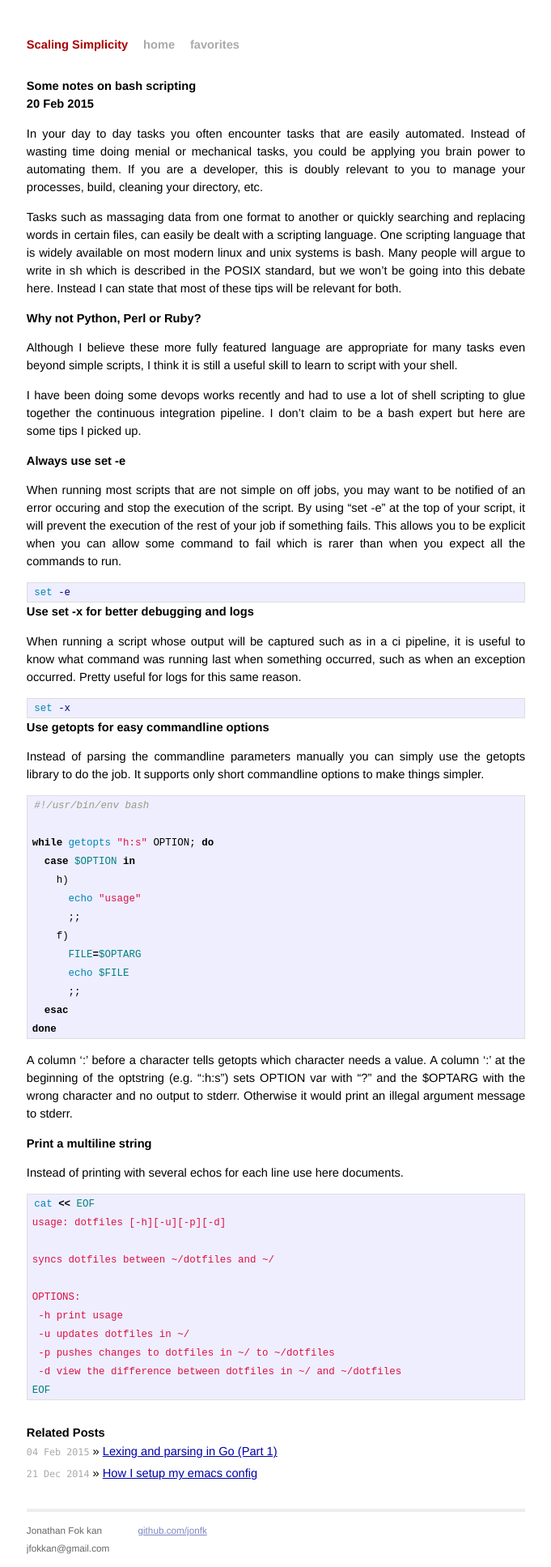
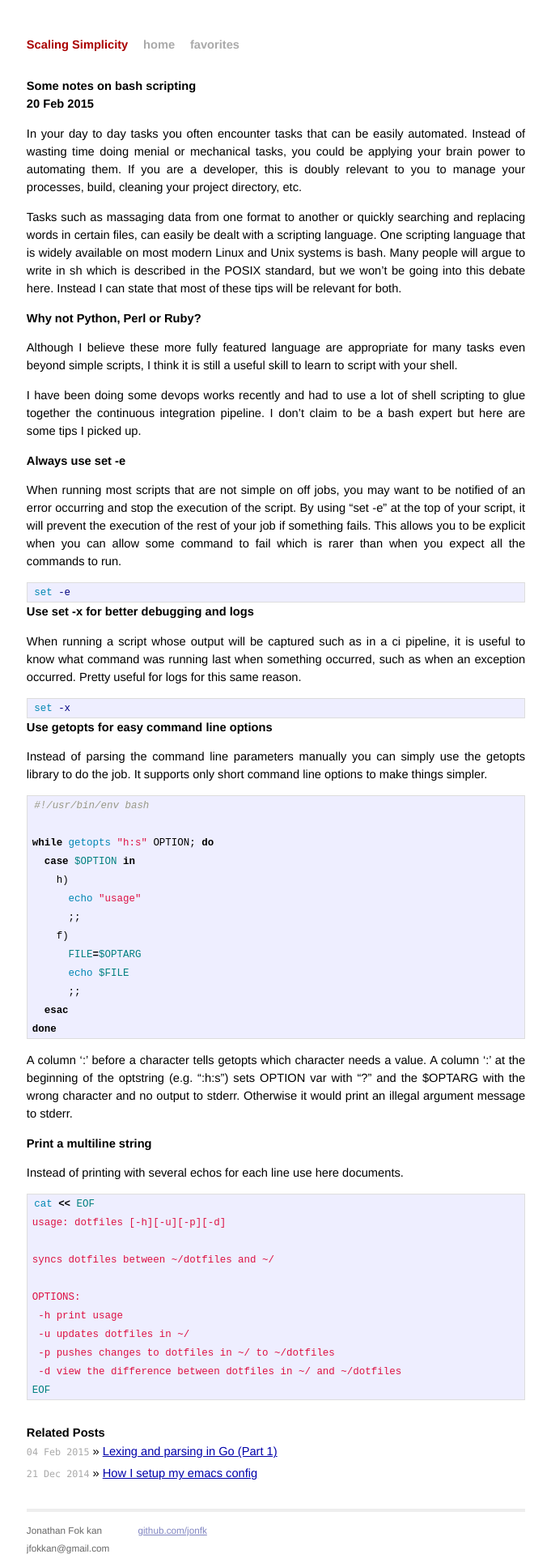
Before and after one commit to jonfk/jonfk.ca, a Jekyll site: the page built from _posts/2015-02-20-2015-Some-notes-on-bash-scripting.md, in a window 1280 px wide. Shown: the whole page at 81% size, without its empty margins (299-980 px from the left). Built offline with Jekyll 4.4.1, drawn with Linux system fonts in a browser that asks for light colours; Markdown is read by kramdown in place of the engine named in the settings.

Commit message:
CORRECT some mistakes

````diff
--- a/_posts/2015-02-20-2015-Some-notes-on-bash-scripting.md
+++ b/_posts/2015-02-20-2015-Some-notes-on-bash-scripting.md
@@ -4,14 +4,14 @@ title: Some notes on bash scripting
 tags: learning script scripting bash shell language
 ---
 
-In your day to day tasks you often encounter tasks that are easily automated. Instead
-of wasting time doing menial or mechanical tasks, you could be applying you brain power
+In your day to day tasks you often encounter tasks that can be easily automated. Instead
+of wasting time doing menial or mechanical tasks, you could be applying your brain power
 to automating them. If you are a developer, this is doubly relevant to you to manage your
-processes, build, cleaning your directory, etc.
+processes, build, cleaning your project directory, etc.
 
 Tasks such as massaging data from one format to another or quickly searching and replacing
 words in certain files, can easily be dealt with a scripting language. One scripting language
-that is widely available on most modern linux and unix systems is bash. Many people will argue
+that is widely available on most modern Linux and Unix systems is bash. Many people will argue
 to write in sh which is described in the POSIX standard, but we won't be going into this debate
 here. Instead I can state that most of these tips will be relevant for both.
 
@@ -24,10 +24,11 @@ the continuous integration pipeline. I don't claim to be a bash expert but here
 
 ##Always use set -e
 When running most scripts that are not simple on off jobs, you may want to be notified of an error
-occuring and stop the execution of the script. By using "set -e" at the top of your script, it
+occurring and stop the execution of the script. By using "set -e" at the top of your script, it
 will prevent the execution of the rest of your job if something fails. This allows you to be
 explicit when you can allow some command to fail which is rarer than when you expect all the
 commands to run.
+
 ```bash
 set -e
 ```
@@ -36,13 +37,15 @@ set -e
 When running a script whose output will be captured such as in a ci pipeline, it is useful
 to know what command was running last when something occurred, such as when an exception
 occurred. Pretty useful for logs for this same reason.
+
 ```bash
 set -x
 ```
 
-##Use getopts for easy commandline options
-Instead of parsing the commandline parameters manually you can simply use the getopts
-library to do the job. It supports only short commandline options to make things simpler.
+##Use getopts for easy command line options
+Instead of parsing the command line parameters manually you can simply use the getopts
+library to do the job. It supports only short command line options to make things simpler.
+
 ```bash
 #!/usr/bin/env bash
 
@@ -65,6 +68,7 @@ Otherwise it would print an illegal argument message to stderr.
 
 ##Print a multiline string
 Instead of printing with several echos for each line use here documents.
+
 ```bash
 cat << EOF
 usage: dotfiles [-h][-u][-p][-d]
````
